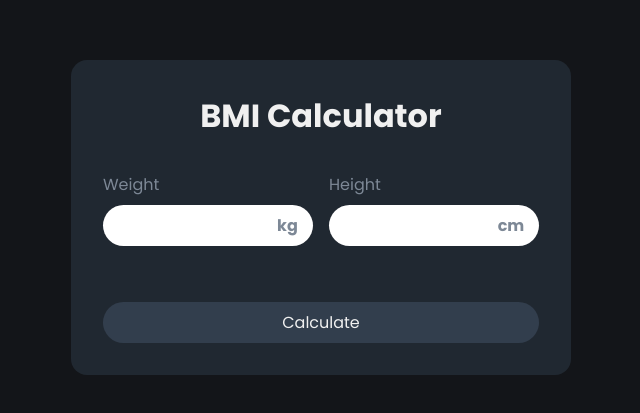
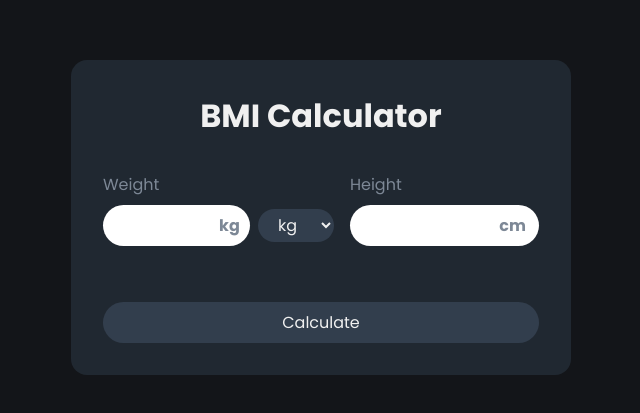
Before and after one commit to mapquestasia/bmi-calculator, a React (Create React App) app: page / in a window 1280 px wide. Shown: the part 183-596 px from the top of the page, without its empty margins (319-959 px from the left). Built offline with nearby package versions, Linux system fonts and the light colour scheme.

Commit message:
Adjust weight unit selector layout

```diff
--- a/src/components/BMICalculator.module.css
+++ b/src/components/BMICalculator.module.css
@@ -61,6 +61,26 @@ form {
   left: 92%;
   transform: translate(-92%, -50%);
   font-weight: 700;
+}
+
+.weight-control {
+  display: flex;
+  align-items: center;
+  gap: 0.5rem;
+}
+
+.unit-select {
+  border-radius: 1.5rem;
+  padding: 0.25rem 1rem;
+  font-size: 1rem;
+  border: none;
+  background-color: var(--c-black-300);
+  color: var(--c-white);
+  width: fit-content;
+}
+
+.unit-select:focus {
+  outline: none;
 }
 
 button {
--- a/src/components/UserInput.jsx
+++ b/src/components/UserInput.jsx
@@ -1,4 +1,4 @@
-import React from "react";
+import React, { useState } from "react";
 import styles from "./BMICalculator.module.css";
 
 import { useForm } from "react-hook-form";
@@ -28,9 +28,16 @@ export const UserInput = ({ setIsResultScreen, setBmi }) => {
     resolver: yupResolver(schema),
   });
 
+  const [weightUnit, setWeightUnit] = useState("kg");
+
   const onSubmit = (data) => {
+    let weight = data.weight;
+    if (weightUnit === "lbs") {
+      // convert pounds to kilograms
+      weight = data.weight * 0.453592;
+    }
     //BMI Formula : Weight(kg) / Height(m)^2
-    const bmi = data.weight / (data.height / 100) ** 2;
+    const bmi = weight / (data.height / 100) ** 2;
     setBmi(bmi);
     setIsResultScreen(true);
   };
@@ -42,9 +49,19 @@ export const UserInput = ({ setIsResultScreen, setBmi }) => {
         <div className={styles["form-group"]}>
           <div className={styles["input-group"]}>
             <p>Weight</p>
-            <div className={styles["input-icon"]}>
-              <input autoComplete="off" {...register("weight")} />
-              <label>kg</label>
+            <div className={styles["weight-control"]}>
+              <div className={styles["input-icon"]}>
+                <input autoComplete="off" {...register("weight")} />
+                <label>{weightUnit === "kg" ? "kg" : "lbs"}</label>
+              </div>
+              <select
+                className={styles["unit-select"]}
+                value={weightUnit}
+                onChange={(e) => setWeightUnit(e.target.value)}
+              >
+                <option value="kg">kg</option>
+                <option value="lbs">lbs</option>
+              </select>
             </div>
             <p className={styles.error}>{errors.weight?.message}</p>
           </div>
```
Also changed, not shown: 2 other files (tests, documents, lock files or other folders).
